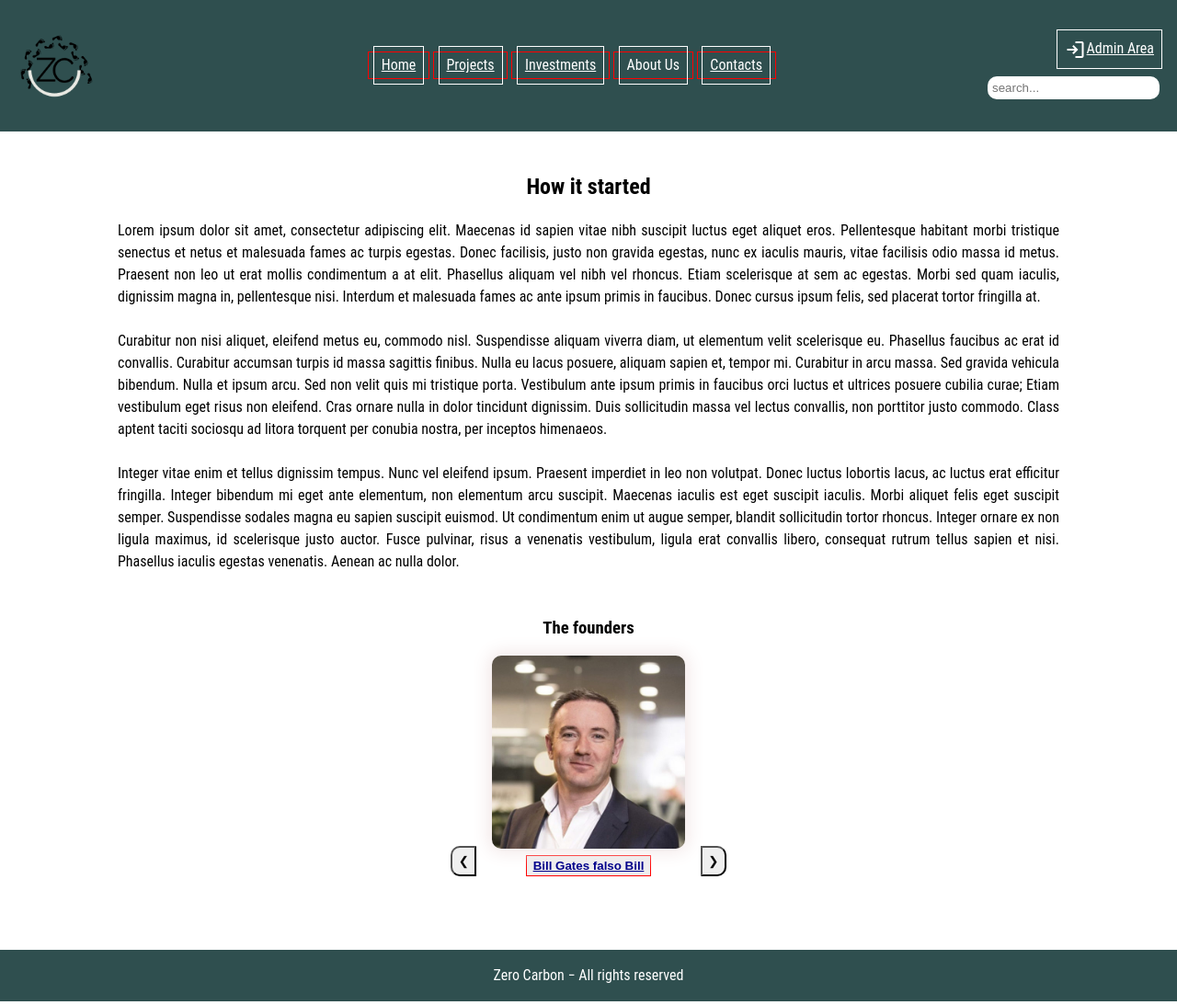
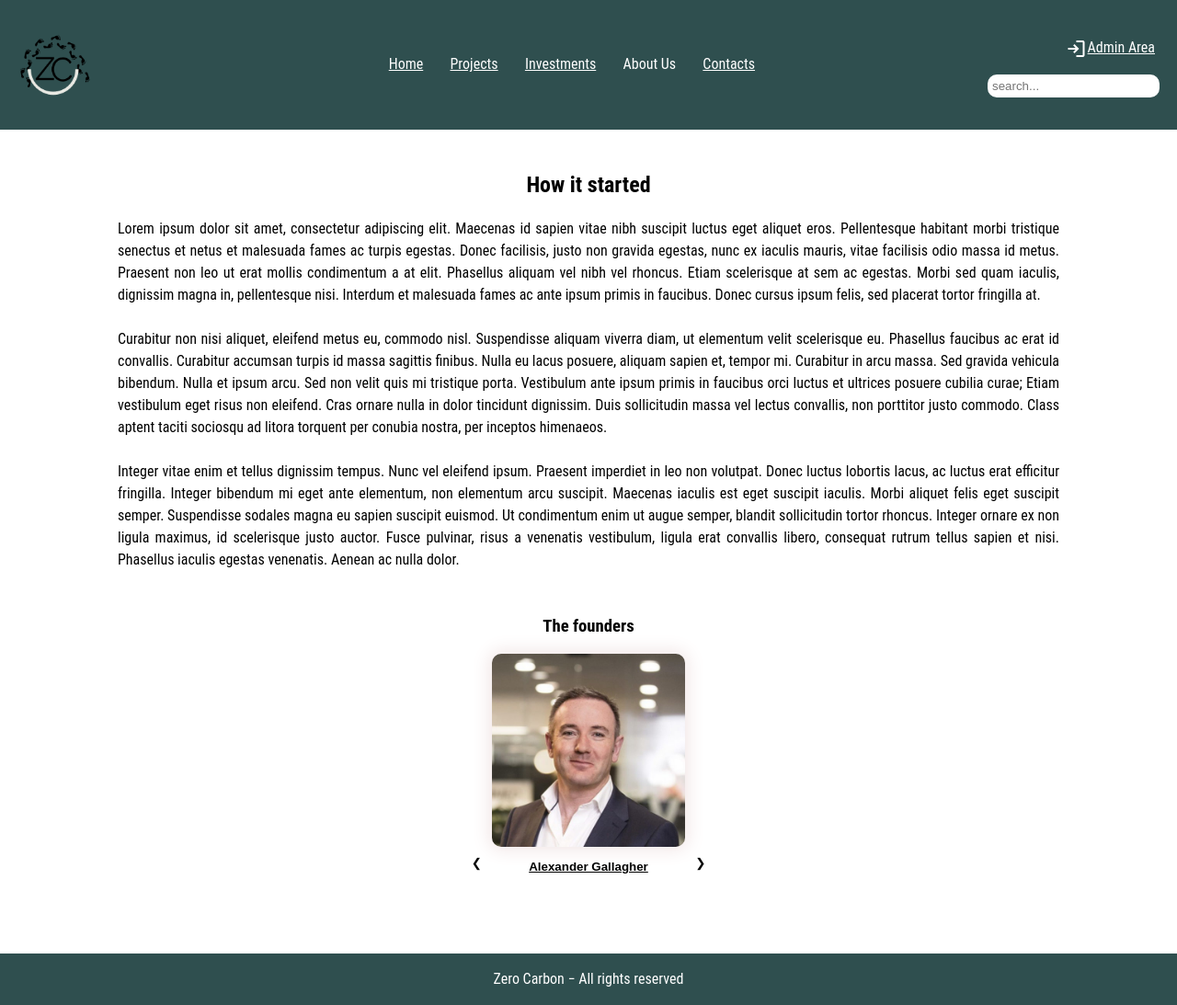
Before and after one commit to lucalr00/webProject, a PHP site: page /resources/html/aboutUs.html in a window 1280 px wide. Shown: the whole page at 92% size. Run offline with PHP 8.4, Linux system fonts and the light colour scheme.

Commit message:
Completo, to-do: accessibility

```diff
--- a/resources/css/aboutUs.css
+++ b/resources/css/aboutUs.css
@@ -27,28 +27,33 @@
 .card {
 	display: none;
 	margin: auto;
+	text-align: center;
 	width: 35%;
 	margin-bottom: 10px;
 }
 
 .card img {
-	margin: auto;
 	width: 100%;
 	box-shadow: 0 0 20px 3px rgb(241, 229, 229);
 	border-radius: 10px;
+	user-select: none;
 }
 
 .info {
-	display: block;
-	margin: auto;
-	max-width: fit-content;
-	color: darkblue;
+	color: black;
+	background-color: transparent;
 	font-weight: bold;
-	border: solid red 1px;
-	padding: 0.2em 0.5em 0.2em 0.5em;
-	text-align: center;
+	border: none;
+	/*padding: 0.2em 0.5em 0.2em 0.5em;*/
+	padding: .5em 1em;
 	text-decoration: underline;
 	cursor: pointer;
+	transition: 0.5s ease;
+}
+
+.info:hover {
+	border-radius: 0 0 10px 10px;
+	background-color: lightsteelblue;
 }
 
 .prev,
@@ -56,20 +61,28 @@
 	position: absolute;
 	bottom: 0;
 	cursor: pointer;
-	padding: 0.5em;
+	padding: 0.8em;
 	color: black;
 	transition: 0.5s ease;
+	background-color: transparent;
+	border: none;
 	user-select: none;
 }
 
 .prev {
 	border-radius: 10px 0 0 10px;
-	left: 25%;
+	left: 27%;
 }
 
 .next {
 	border-radius: 0 10px 10px 0;
-	right: 25%;
+	right: 27%;
+}
+
+.prev:hover,
+.next:hover {
+	background-color: darkslategray;
+	color: white;
 }
 
 .cardsDetails {
@@ -80,25 +93,25 @@
 	padding: 1em;
 	width: 75%;
 	border: none;
-	text-align: left;
 	border-radius: 10px;
 }
 
-.cardsDetails dt{
+.cardsDetails dt {
 	display: inline-block;
 	font-weight: bold;
 }
 
-.cardsDetails dd{
+.cardsDetails dd {
 	display: inline;
+	white-space: pre-line;
 }
 
-.cardsDetails dd::after{
+.cardsDetails dd::after {
 	content: '\a';
 	white-space: pre;
 }
 
-#closeDetails{
+#closeDetails {
 	margin-top: 1.5em;
 	background-color: white;
 	color: black;
@@ -107,9 +120,10 @@
 	border: none;
 	border-radius: 10px;
 	cursor: pointer;
+	user-select: none;
 }
 
-#closeDetails:hover{
+#closeDetails:hover {
 	background-color: whitesmoke;
 	text-decoration: underline;
 }
@@ -120,11 +134,6 @@
 	display: inline-block;
 }
 */
-.prev:hover,
-.next:hover {
-	background-color: darkslategray;
-	color: white;
-}
 
 
 .fade {
--- a/resources/css/root.css
+++ b/resources/css/root.css
@@ -59,21 +59,21 @@ nav ul li {
 	display: inline;
 	list-style: none;
 	padding: .3em;
-	border: solid red 1px;
+	/*border: solid red 1px;
 	/*debug*/
 }
 
 nav ul li a,
 aside a {
 	color: var(--linkColor);
-	border: solid 1px white;
+	/*border: solid 1px white;
 	/*debug*/
 	padding: .5em;
 }
 
 nav ul li a {
 	display: inline-block;
-	border: solid 1px white;
+	/*border: solid 1px white;
 	/*debug*/
 	padding: .5em;
 	transition: transform 400ms ease;
--- a/resources/html/aboutUs.html
+++ b/resources/html/aboutUs.html
@@ -65,26 +65,26 @@ Integer vitae enim et tellus dignissim tempus. Nunc vel eleifend ipsum. Praesent
 				<!-- Full-width images with number and caption text -->
 				<div class="card">
 					<img src="../images/NicFarbank1.jpg">
-					<button class="info" onclick="showDetails()" title="Get more details...">Bill Gates falso Bill</button>
+					<button class="info" onclick="showDetails()" title="Read more...">Alexander Gallagher</button>
 				</div>
 
 				<div class="card">
 					<img src="../images/download.jpeg">
-					<button class="info" onclick="showDetails()">Ceo 2</button>
+					<button class="info" onclick="showDetails()" title="Read more...">Michael Bennett</button>
 				</div>
 
 				<div class="card">
 					<img src="../images/ceo.jpeg">
-					<button class="info" onclick="showDetails()">Luca La Prova</button>
+					<button class="info" onclick="showDetails()" title="Read more...">Jack Reynolds</button>
 				</div>
 
 				<div class="card">
 					<img src="../images/ceow.png">
-					<button class="info" onclick="showDetails()">Testing nome doppio nome e cognome lungo</button>
+					<button class="info" onclick="showDetails()" title="Read more...">Ombretta Sinclair</button>
 				</div>
 
-				<button class="prev" onclick="plusSlides(-1)">&#10094;</button>
-				<button class="next" onclick="plusSlides(1)">&#10095;</button>
+				<button class="prev" onclick="plusSlides(-1)" title="Previous">&#10094;</button>
+				<button class="next" onclick="plusSlides(1)" title="Next">&#10095;</button>
 
 			</div>
 
@@ -92,14 +92,15 @@ Integer vitae enim et tellus dignissim tempus. Nunc vel eleifend ipsum. Praesent
 					<dt>Role:</dt>
 					<dd>Chairman</dd>
 					<dt><abbr title="Date of Birthday">DOB</abbr>:</dt>
-					<dd><time datetime="11-22-1978">22-11-1978</time></dd>
+					<dd><time datetime="1978-11-22">22-November-1978</time></dd>
 					<dt><abbr title="Place of Birth">POB</abbr>:</dt>
 					<dd>Atlanta, Georgia, <abbr title="United States">U.S.</abbr></dd>
 					<dt>Gender:</dt>
-					<dd>male</dd>
+					<dd>Male</dd>
 					<dt>Biography:</dt>
-					<dd>Raised in the close-knit community of Macon, Georgia, Jace exhibited an early fascination with technology. His parents, both educators, encouraged his inquisitive mind, fostering a love for learning that would shape his future. After earning a scholarship to Georgia Tech, Jace immersed himself in the world of computer science, graduating with top honors and a determination to make a difference.
-					</dd>
+					<dd>From an early age, Alexander displayed an innate curiosity and an insatiable appetite for learning. Raised in a modest family, he worked tirelessly to put himself through college, earning a degree in business administration that laid the foundation for his future endeavors. Armed with a potent combination of intellect and tenacity, he embarked on a career that would see him rise through the ranks of the business world.
+Beyond the boardroom, Alexander became known for his commitment to corporate social responsibility. He championed sustainable practices, philanthropy, and initiatives aimed at fostering positive social change. His belief in the symbiotic relationship between business success and societal well-being became a guiding principle for Whitman Enterprises.
+Despite the heights of success, Alexander remained a down-to-earth individual, known for his humility and approachability. Colleagues and employees alike speak of his open-door policy and genuine interest in the well-being of those around him. His leadership style was one of collaboration and empowerment, fostering a corporate culture that valued creativity, diversity, and inclusivity.</dd>
 					<button type="button" id="closeDetails" onclick="closeDetails()">CLOSE</button>
 				</dl>
 
```
Also changed, not shown: other parts of resources/html/aboutUs.html (+17 -15 lines).
